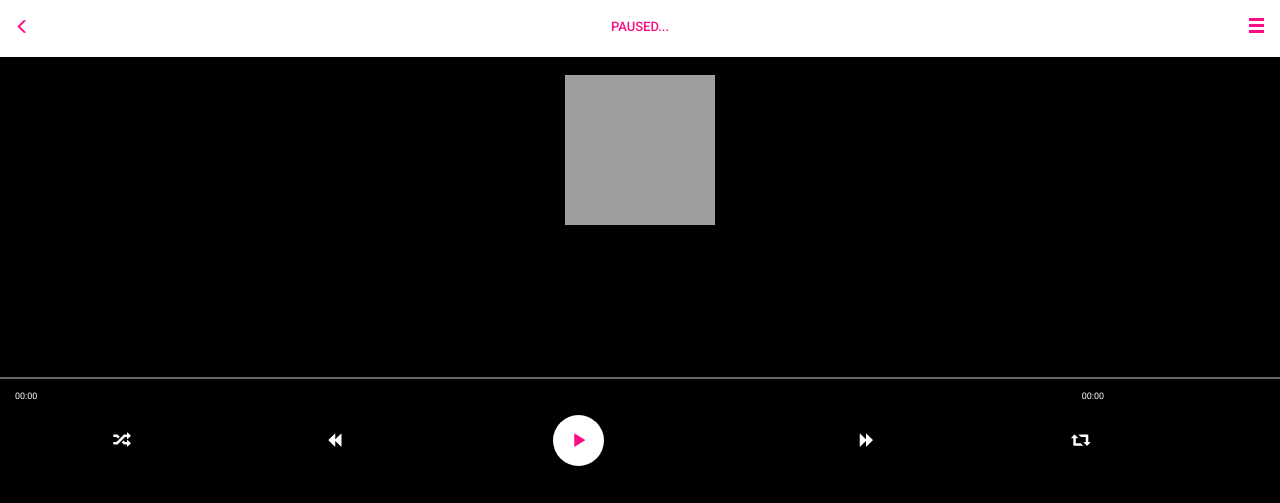
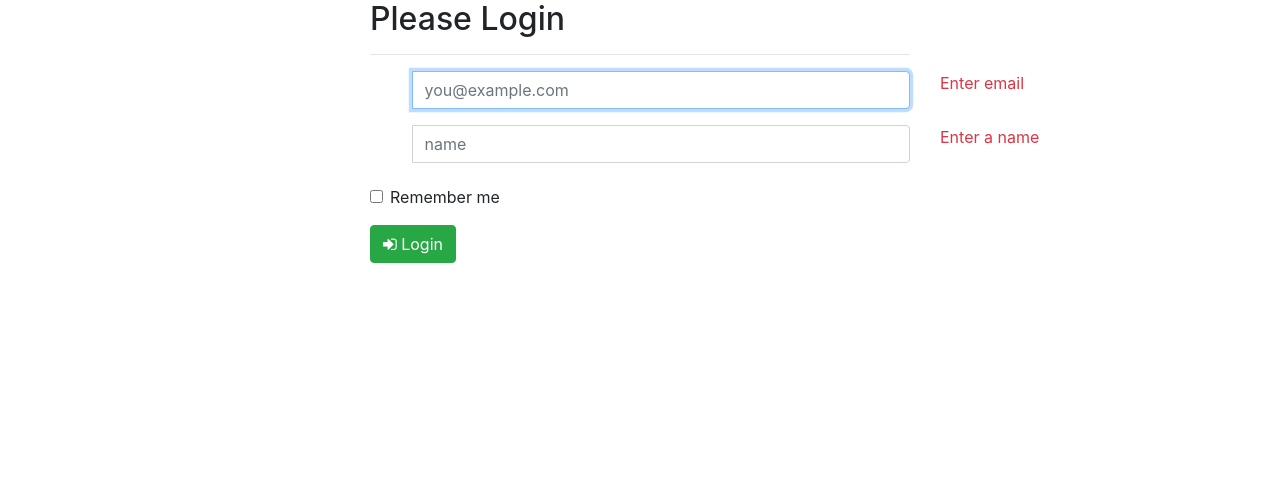
Before and after one commit to yra5cob/Youtube2audio, a Django app: page /play_song in a window 1280 px wide. Shown: the top 503 px of the page. Run offline with Django 3.2, Linux system fonts and the light colour scheme; some libraries are stand-ins or nearby versions; grey boxes are pictures that could not be loaded.

Commit message:
insital commit

```diff
--- a/Youtube2audio/app/views.py
+++ b/Youtube2audio/app/views.py
@@ -151,8 +151,16 @@ def preload(request):
     conn.commit()
     return HttpResponse("")
 
+@csrf_exempt
 def play_song(request):
-    return HttpResponse(render_to_string("index.html"))
+    if request.session.get('user')==None:
+        if 'email' in request.POST:
+            request.session['user'] = request.POST.get('email')
+            return HttpResponse(render_to_string("index.html"))
+        else:
+            return HttpResponse(render_to_string("login.html"))
+    else:
+        return HttpResponse(render_to_string("index.html"))
 
 def dateCheck():
     tdy=datetime.date.today()
@@ -168,3 +176,6 @@ def dateCheck():
         query = "Delete from CACHE_URL"
         c.execute(query)
     conn.commit()
+
+def download(request):
+    return HttpResponse(render_to_string("index.html"))
--- a/static/android/css/style.css
+++ b/static/android/css/style.css
@@ -305,13 +305,14 @@ html {
 /* ------------------------------------- */
 
 .player_playlist {
+      height: 100%;
   width: 100%;
   position: absolute;
   z-index: 60;
   top: 100vh;
   overflow: scroll;
   overflow-x: hidden;
-  height: 305px;
+
   -webkit-transition: top .2s ease-in-out;
   transition: top .2s ease-in-out;
   background-color: rgba(255, 255, 255, 1);
--- /dev/null
+++ b/templates/login.html
@@ -0,0 +1,92 @@
+<link href="//maxcdn.bootstrapcdn.com/bootstrap/4.0.0/css/bootstrap.min.css" rel="stylesheet" id="bootstrap-css">
+<script src="//maxcdn.bootstrapcdn.com/bootstrap/4.0.0/js/bootstrap.min.js"></script>
+<script src="//code.jquery.com/jquery-1.11.1.min.js"></script>
+<!------ Include the above in your HEAD tag ---------->
+
+<!DOCTYPE html>
+<html lang="en">
+<head>
+    <!-- Standard Meta -->
+    <meta charset="utf-8"/>
+    <meta http-equiv="X-UA-Compatible" content="IE=edge,chrome=1"/>
+    <meta name="viewport" content="width=device-width, initial-scale=1.0, maximum-scale=1.0">
+
+    <!-- Site Properties -->
+    <title>Bootstrap 4 Login Form</title>
+
+    <!-- Stylesheets -->
+    <link rel="stylesheet" href="https://maxcdn.bootstrapcdn.com/font-awesome/4.6.1/css/font-awesome.min.css">
+</head>
+<body>
+        <div class="container">
+        <form class="form-horizontal" role="form" method="POST" action="/play_song">
+            <div class="row">
+                <div class="col-md-3"></div>
+                <div class="col-md-6">
+                    <h2>Please Login</h2>
+                    <hr>
+                </div>
+            </div>
+            <div class="row">
+                <div class="col-md-3"></div>
+                <div class="col-md-6">
+                    <div class="form-group has-danger">
+                        <label class="sr-only" for="email">E-Mail Address</label>
+                        <div class="input-group mb-2 mr-sm-2 mb-sm-0">
+                            <div class="input-group-addon" style="width: 2.6rem"></div>
+                            <input type="text" name="email" class="form-control" id="email"
+                                   placeholder="you@example.com" required autofocus>
+                        </div>
+                    </div>
+                </div>
+                <div class="col-md-3">
+                    <div class="form-control-feedback">
+                        <span class="text-danger align-middle">
+                            Enter email
+                        </span>
+                    </div>
+                </div>
+            </div>
+            <div class="row">
+                <div class="col-md-3"></div>
+                <div class="col-md-6">
+                    <div class="form-group">
+                        <label class="sr-only" for="name">Name</label>
+                        <div class="input-group mb-2 mr-sm-2 mb-sm-0">
+                            <div class="input-group-addon" style="width: 2.6rem"></div>
+                            <input type="text" name="name" class="form-control" id="name"
+                                   placeholder="name" required>
+                        </div>
+                    </div>
+                </div>
+                <div class="col-md-3">
+                    <div class="form-control-feedback">
+                        <span class="text-danger align-middle">
+                        Enter a name
+                        </span>
+                    </div>
+                </div>
+            </div>
+            <div class="row">
+                <div class="col-md-3"></div>
+                <div class="col-md-6" style="padding-top: .35rem">
+                    <div class="form-check mb-2 mr-sm-2 mb-sm-0">
+                        <label class="form-check-label">
+                            <input class="form-check-input" name="remember"
+                                   type="checkbox" >
+                            <span style="padding-bottom: .15rem">Remember me</span>
+                        </label>
+                    </div>
+                </div>
+            </div>
+                        <div class="row" style="padding-top: 1rem">
+                <div class="col-md-3"></div>
+                <div class="col-md-6">
+                    <button type="submit" class="btn btn-success"><i class="fa fa-sign-in"></i> Login</button>
+
+                </div>
+            </div>
+        </form>
+    </div>
+</body>
+</html>
```
Also changed, not shown: static/android/js/index.js (+7 -3 lines), templates/searchSong.html (added, +34 -0 lines), db.sqlite3.
